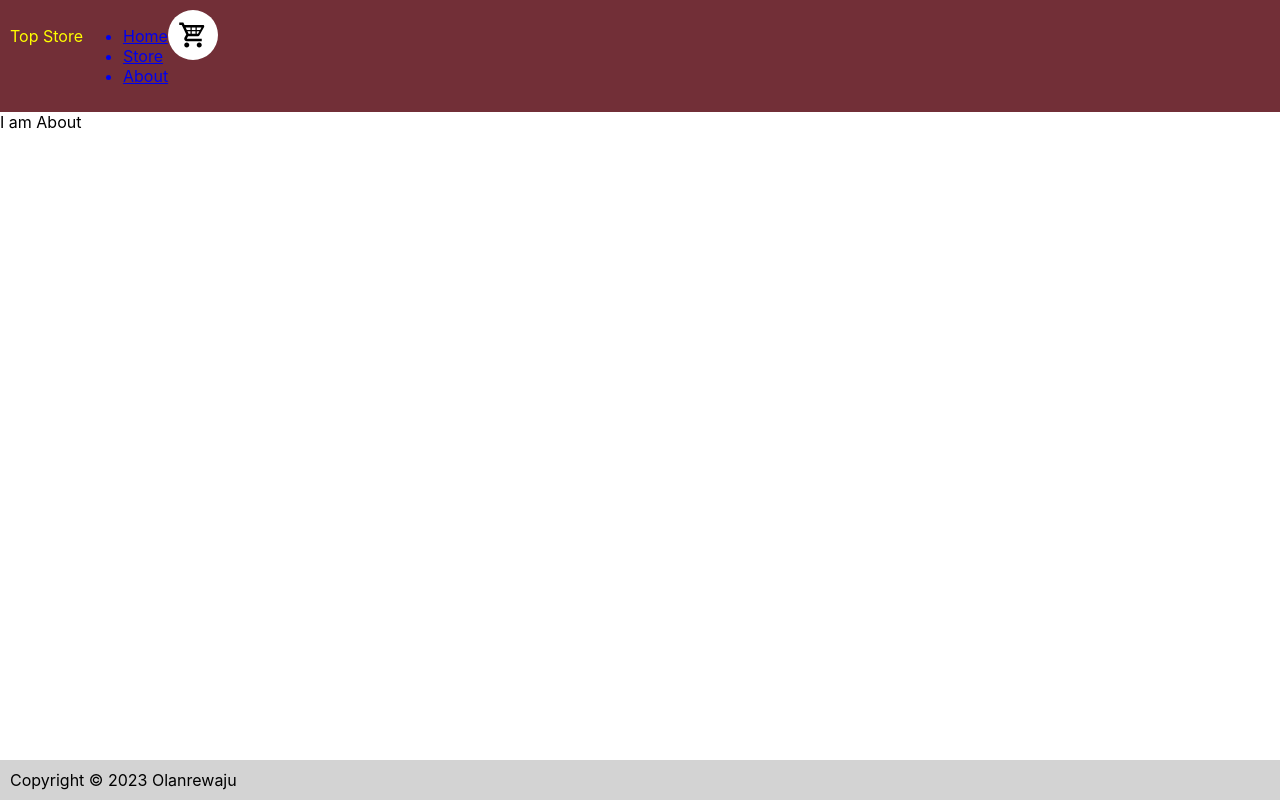
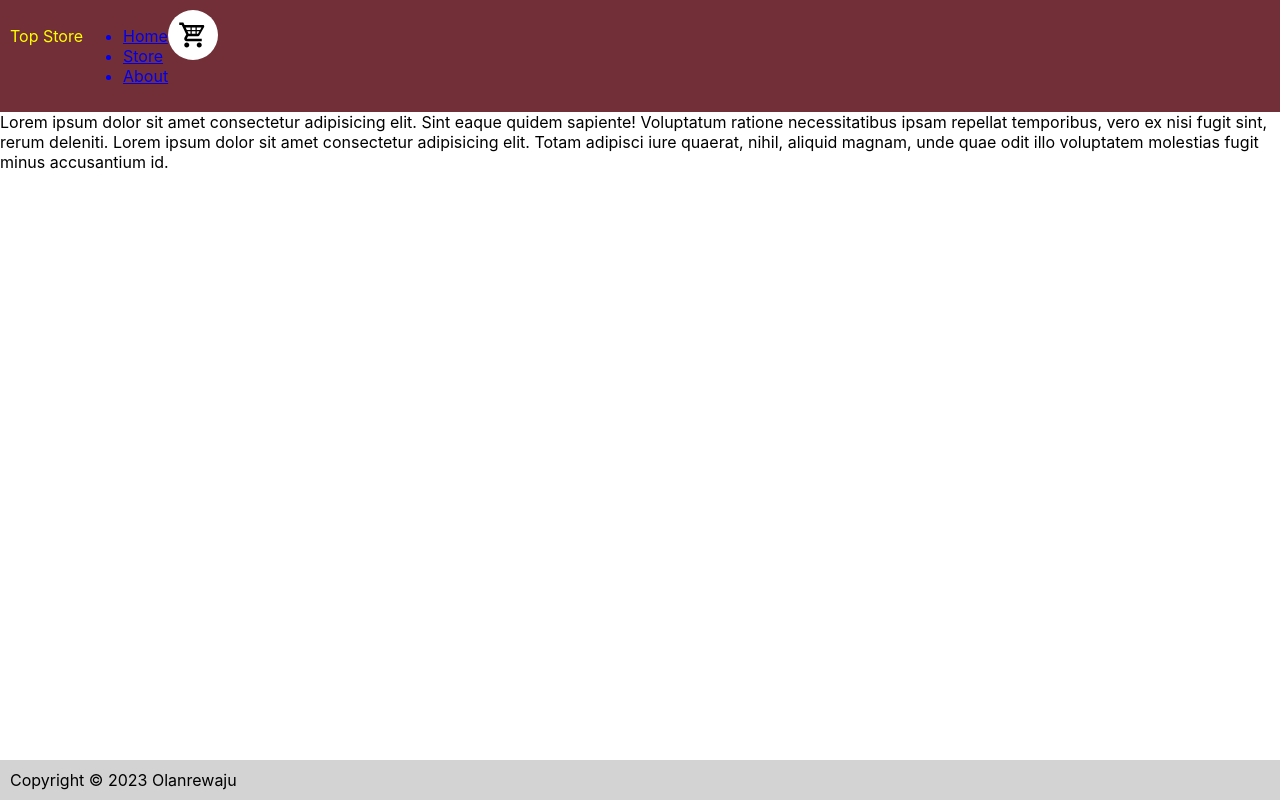
Before and after one commit to Lakatabu01/shopping-cart, a React (Create React App) app: page /about in a window 1280 px wide. Built offline with nearby package versions, Linux system fonts and the light colour scheme.

Commit message:
rectified snapshot test

```diff
--- a/src/App.js
+++ b/src/App.js
@@ -33,7 +33,7 @@ function App() {
 
   return (
     <BrowserRouter>
-      <div data-testid="test-app" className="App">
+      <div data-testid="test-all" className="App">
         <Header quantity={itemsPurchased} productsSelected={productsSelected} />
         <Routes>
           <Route path="/" element={<Home />} />
--- a/src/components/about.js
+++ b/src/components/about.js
@@ -1,5 +1,14 @@
 import React from "react";
 
 export const About = () => {
-  return <div>I am About</div>;
+  return (
+    <div>
+      Lorem ipsum dolor sit amet consectetur adipisicing elit. Sint eaque quidem
+      sapiente! Voluptatum ratione necessitatibus ipsam repellat temporibus,
+      vero ex nisi fugit sint, rerum deleniti. Lorem ipsum dolor sit amet
+      consectetur adipisicing elit. Totam adipisci iure quaerat, nihil, aliquid
+      magnam, unde quae odit illo voluptatem molestias fugit minus accusantium
+      id.
+    </div>
+  );
 };
--- a/src/components/header.js
+++ b/src/components/header.js
@@ -54,7 +54,7 @@ export const Header = (props) => {
         notification*/}
           {props.quantity > 0 ? (
             <div className="quantity">
-              <div> {props.quantity} </div>
+              <div> * </div>
             </div>
           ) : (
             ""
```
Also changed, not shown: 2 other files (tests, documents, lock files or other folders).
